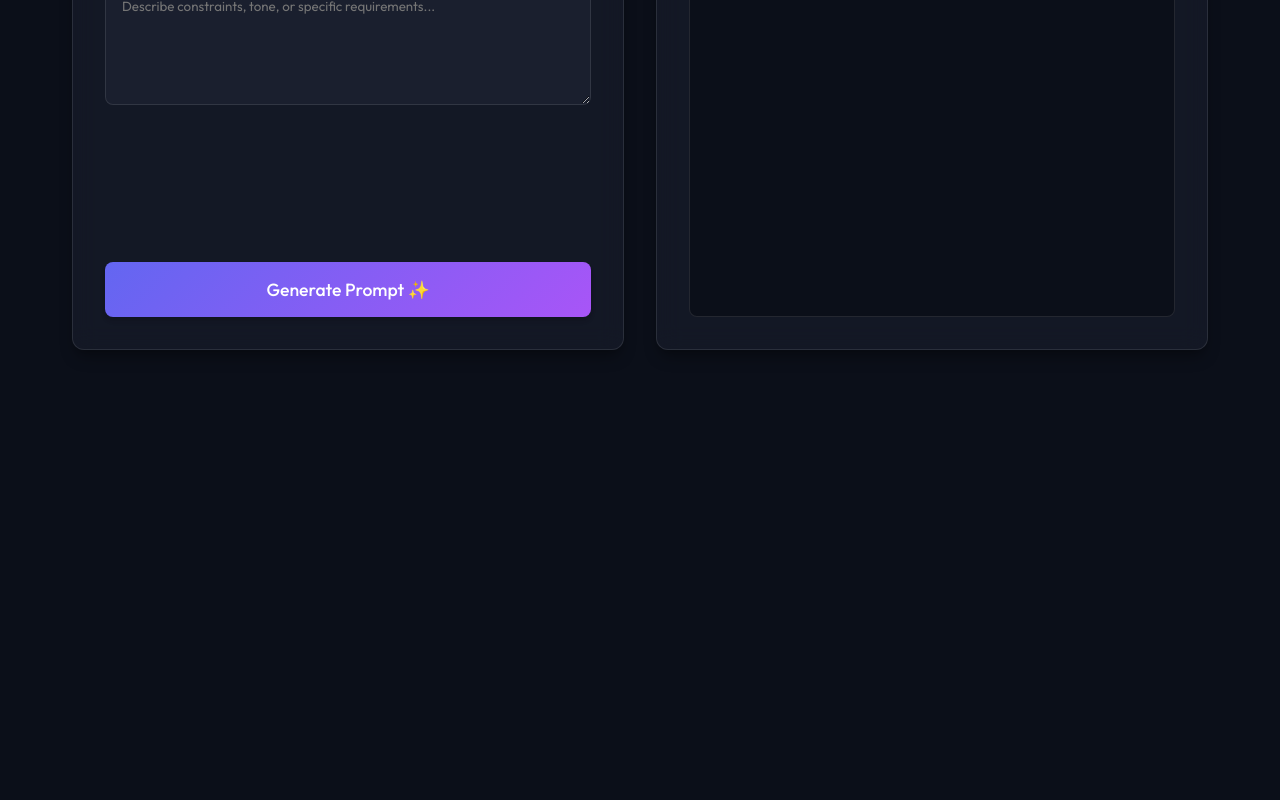
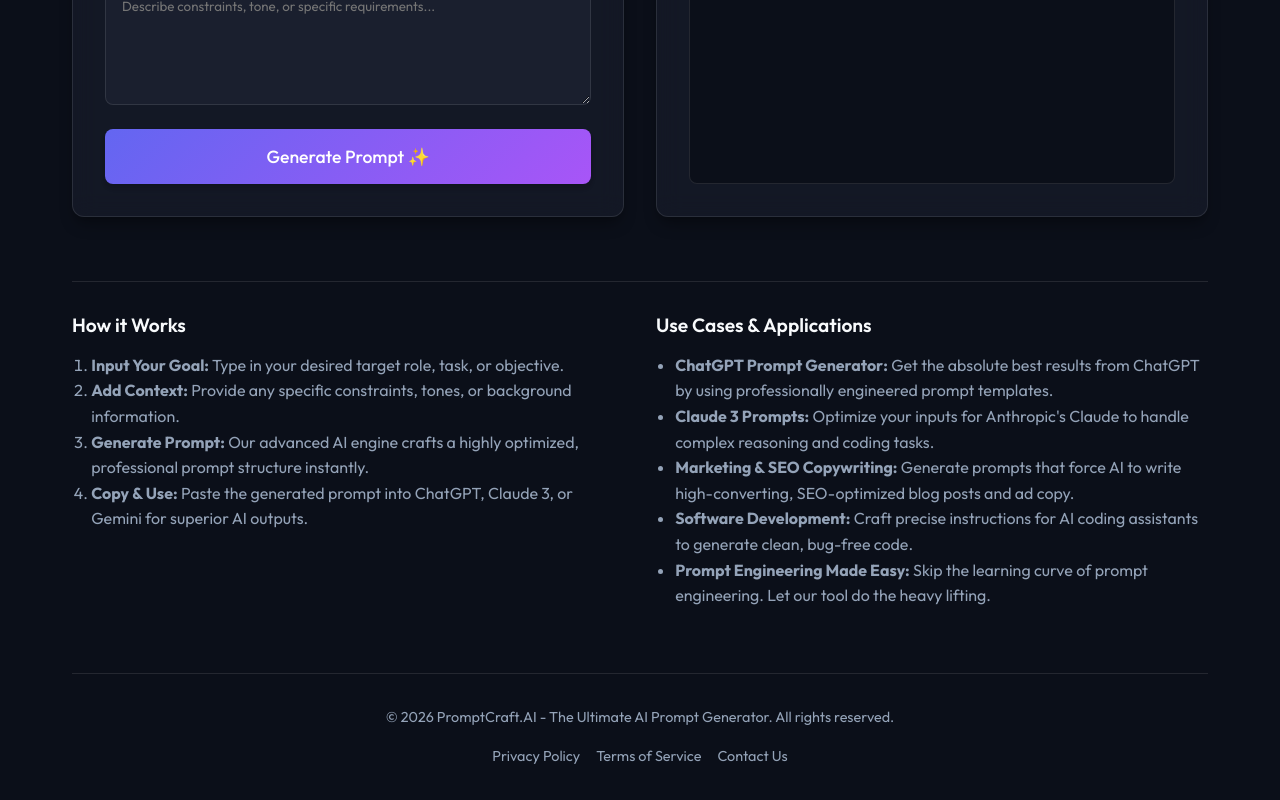
Before and after one commit to Masuo999/autonomous-revenue-streams, a React (Vite) app: page / in a window 1280 px wide. Shown: the part 418-1218 px from the top of the page. Before the commit the page ends 800 px from the top, so only its background shows below. Built offline with nearby package versions, Linux system fonts and the light colour scheme.

Commit message:
feat(seo): inject content blocks and footer for keyword density

```diff
--- a/src/App.jsx
+++ b/src/App.jsx
@@ -212,6 +212,44 @@ function App() {
           )}
         </section>
       </main>
+
+      {/* SEO & Content Section */}
+      <section style={{ marginTop: '4rem', padding: '2rem 0', borderTop: '1px solid var(--border-color)' }}>
+        <div style={{ display: 'grid', gridTemplateColumns: 'repeat(auto-fit, minmax(300px, 1fr))', gap: '2rem' }}>
+
+          <div>
+            <h3 style={{ fontSize: '1.2rem', marginBottom: '1rem', color: 'var(--text-primary)' }}>How it Works</h3>
+            <ol style={{ paddingLeft: '1.2rem', color: 'var(--text-secondary)', lineHeight: '1.6' }}>
+              <li><strong>Input Your Goal:</strong> Type in your desired target role, task, or objective.</li>
+              <li><strong>Add Context:</strong> Provide any specific constraints, tones, or background information.</li>
+              <li><strong>Generate Prompt:</strong> Our advanced AI engine crafts a highly optimized, professional prompt structure instantly.</li>
+              <li><strong>Copy & Use:</strong> Paste the generated prompt into ChatGPT, Claude 3, or Gemini for superior AI outputs.</li>
+            </ol>
+          </div>
+
+          <div>
+            <h3 style={{ fontSize: '1.2rem', marginBottom: '1rem', color: 'var(--text-primary)' }}>Use Cases & Applications</h3>
+            <ul style={{ paddingLeft: '1.2rem', color: 'var(--text-secondary)', lineHeight: '1.6' }}>
+              <li><strong>ChatGPT Prompt Generator:</strong> Get the absolute best results from ChatGPT by using professionally engineered prompt templates.</li>
+              <li><strong>Claude 3 Prompts:</strong> Optimize your inputs for Anthropic's Claude to handle complex reasoning and coding tasks.</li>
+              <li><strong>Marketing & SEO Copywriting:</strong> Generate prompts that force AI to write high-converting, SEO-optimized blog posts and ad copy.</li>
+              <li><strong>Software Development:</strong> Craft precise instructions for AI coding assistants to generate clean, bug-free code.</li>
+              <li><strong>Prompt Engineering Made Easy:</strong> Skip the learning curve of prompt engineering. Let our tool do the heavy lifting.</li>
+            </ul>
+          </div>
+
+        </div>
+      </section>
+
+      {/* Footer */}
+      <footer style={{ marginTop: '2rem', paddingTop: '2rem', borderTop: '1px solid var(--border-color)', textAlign: 'center', color: 'var(--text-secondary)', fontSize: '0.9rem' }}>
+        <p>&copy; {new Date().getFullYear()} PromptCraft.AI - The Ultimate AI Prompt Generator. All rights reserved.</p>
+        <div style={{ display: 'flex', justifyContent: 'center', gap: '1rem', marginTop: '1rem' }}>
+          <a href="#" style={{ color: 'inherit', textDecoration: 'none' }}>Privacy Policy</a>
+          <a href="#" style={{ color: 'inherit', textDecoration: 'none' }}>Terms of Service</a>
+          <a href="#" style={{ color: 'inherit', textDecoration: 'none' }}>Contact Us</a>
+        </div>
+      </footer>
     </div>
   )
 }
```
